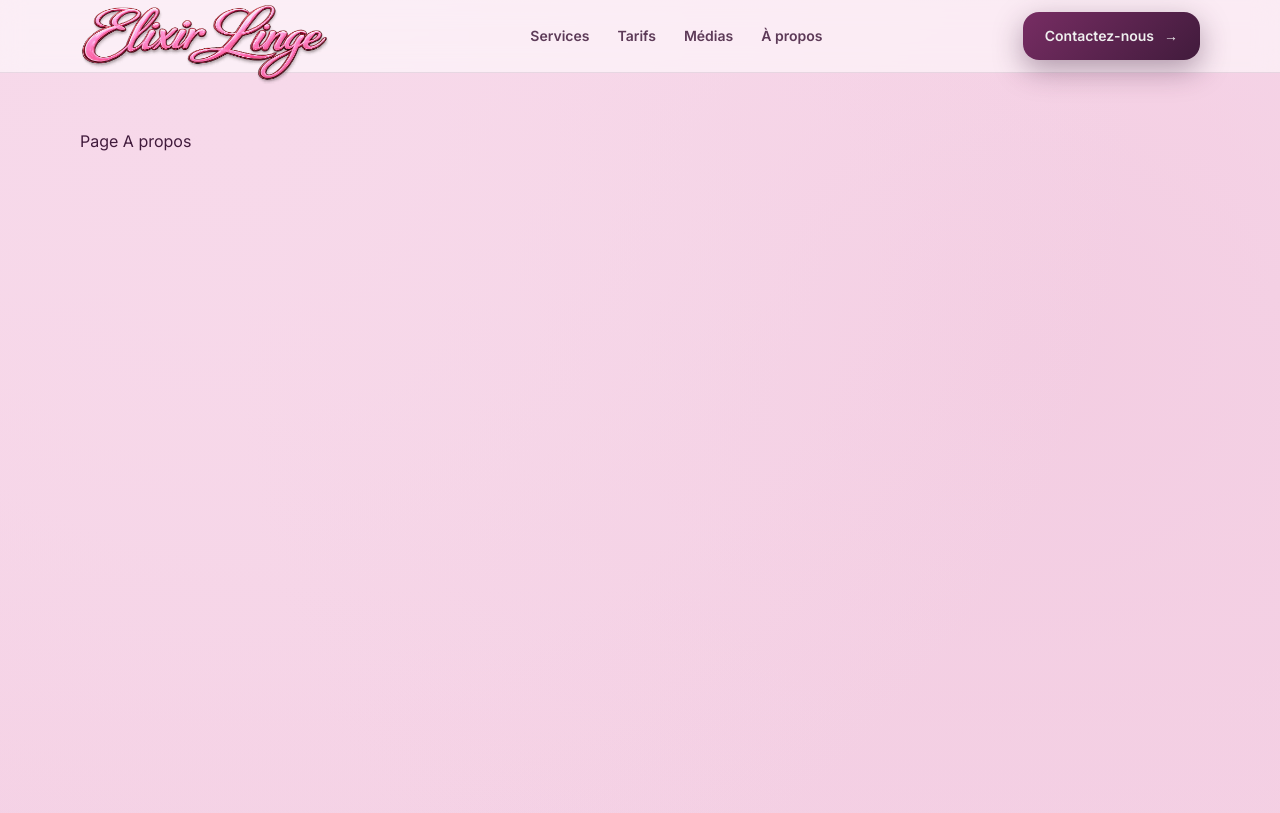
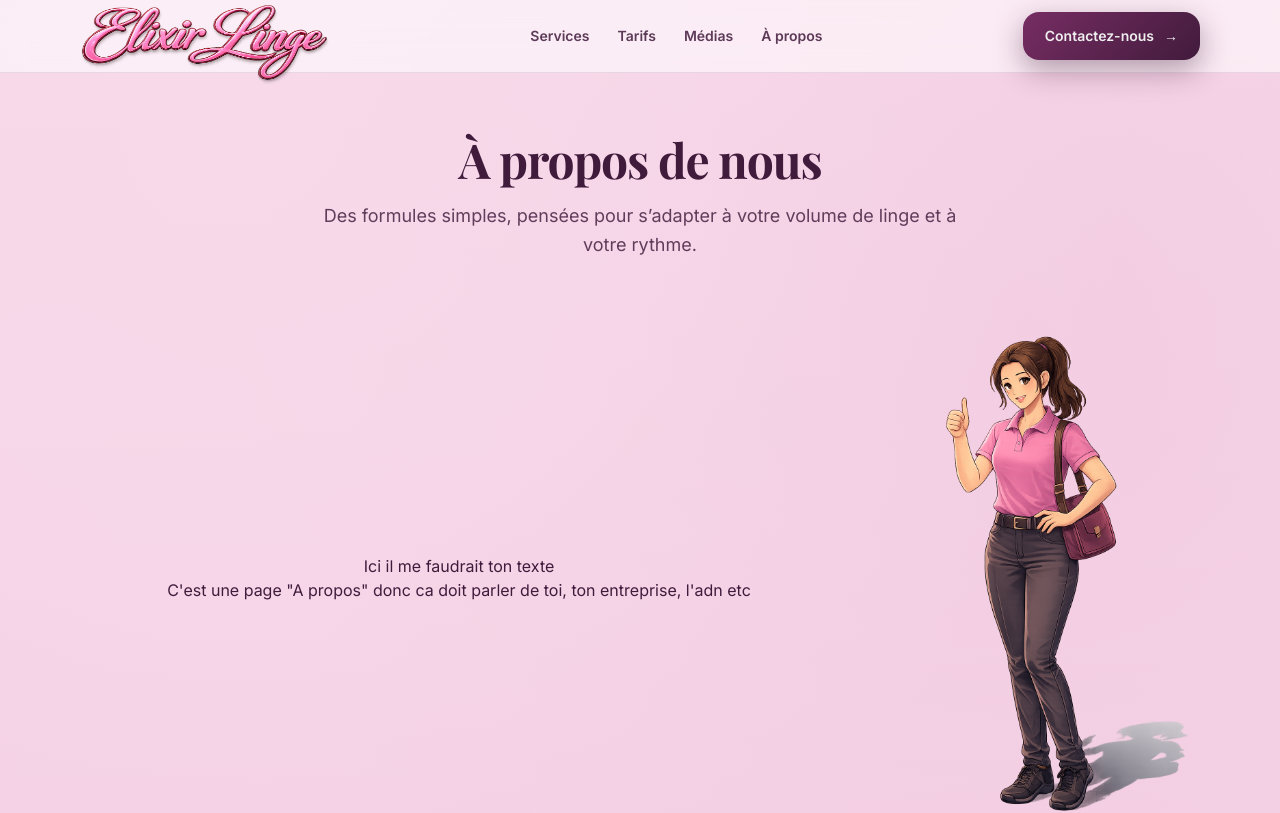
Before and after one commit to TURPINJonathan/Elixir_linge, a Next.js app in the folder front/: page /a-propos in a window 1280 px wide. Shown: the top 813 px of the page. Built offline with nearby package versions, Linux system fonts and the light colour scheme; a web font is replaced by a local one.

Commit message:
about page WIP

```diff
--- a/front/app/a-propos/page.tsx
+++ b/front/app/a-propos/page.tsx
@@ -1,11 +1,39 @@
+import Image from "next/image";
+
 export default function AboutPage() {
   return (
     <>
       <section>
-        <div className="mx-auto w-full max-w-6xl px-4 pb-16 pt-10 md:pb-26 md:pt-14">
-          <h1>Page A propos</h1>
+        <div className="mx-auto flex w-full max-w-6xl flex-col items-center gap-3 px-4 pb-12 pt-10 text-center md:pb-14 md:pt-14">
+          <h1 className="font-display text-4xl font-bold leading-tight tracking-tight text-[var(--text)] md:text-5xl">
+            À propos de nous
+          </h1>
+
+          <p className="mx-auto max-w-2xl font-body text-base leading-relaxed text-[rgba(65,27,60,0.82)] md:text-lg">
+            Des formules simples, pensées pour s’adapter à votre volume de linge et à votre rythme.
+          </p>
         </div>
       </section>
+
+      <section>
+        <div className="mx-auto flex w-full max-w-6xl flex-row flex-wrap items-center justify-center gap-3 px-4 text-center">
+          <div className="flex-1 basis-[350px]">
+            <p>Ici il me faudrait ton texte</p>
+            <p>C'est une page "A propos" donc ca doit parler de toi, ton entreprise, l'adn etc</p>
+          </div>
+          <div className="flex-1 flex-none basis-[350px] flex justify-center items-center">
+            <Image
+              src='/about_lady.webp'
+              alt="Illustration d'une dame faisant un signe de la main"
+              width={350}
+              height={250}
+              className="object-cover"
+            />
+          </div>
+        </div>
+      </section>
+
+
     </>
   );
 }
```
Also changed, not shown: front/public/about_lady.webp (added).
